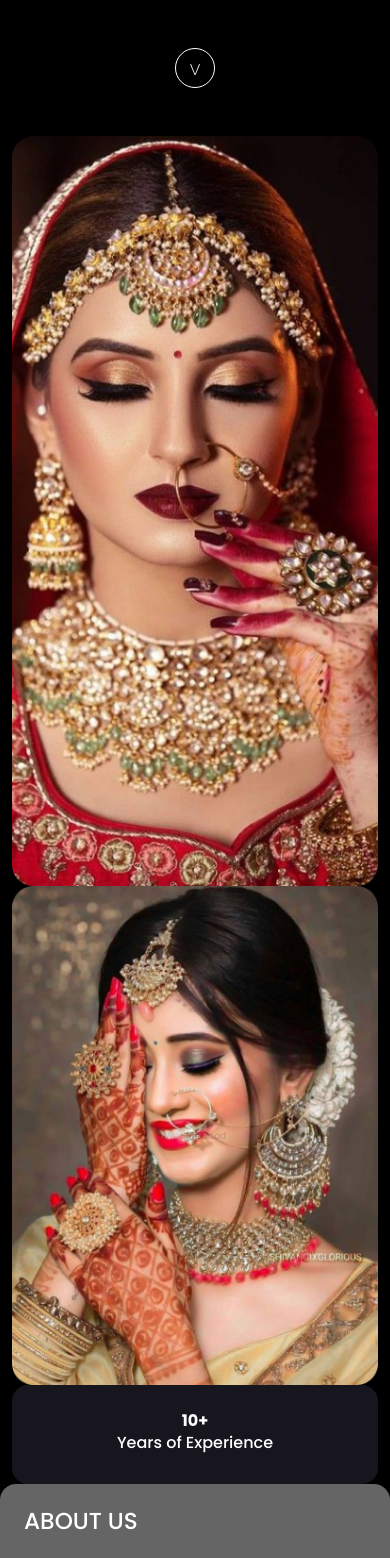
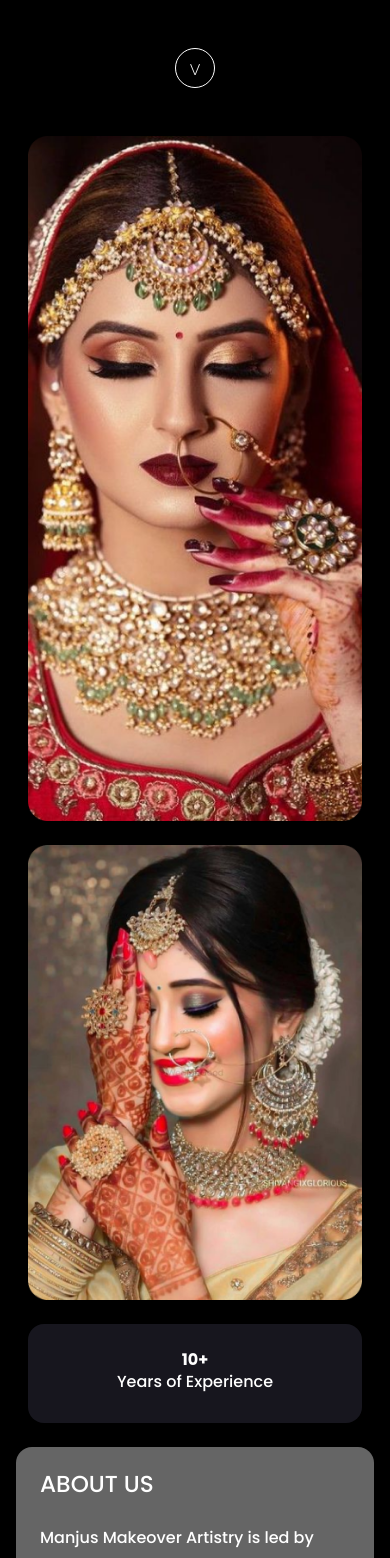
Before and after one commit to DivyaG7/manjusmakeover, a React (Create React App) app: page /About in a window 390 px wide. Shown: the part 432-1990 px from the top of the page. Built offline with nearby package versions, Linux system fonts and the light colour scheme.

Commit message:
first commit

```diff
--- a/src/pages/about.jsx
+++ b/src/pages/about.jsx
@@ -64,7 +64,7 @@ export const About = () => {
             <section className='About-section'>
                 <img src={aboutImage} alt='aboutImage' className='img-fluid' />
 
-                <div className='mt-5 text-center'>
+                <div className='mt-5 text-center pe-3 ps-3'>
                     <h1>About <span style={{ color: '#B2984A' }}>Manjus Makeover</span> Artistry</h1>
 
                     <p className='mt-2'>Renowned Bridal Makeup Artist in Chennai</p>
@@ -86,10 +86,10 @@ export const About = () => {
                             <div className='row'>
                                 <div className='col-md-6'>
                                     <div className='row'>
-                                        <div className='col-md-6'>
+                                        <div className='col-md-6 mb-4'>
                                             <img src={about1} alt='about-page-image' className='img-fluid' />
                                         </div>
-                                        <div className='col-md-6 d-flex flex-column'>
+                                        <div className='col-md-6 d-flex flex-column mb-4 gap-4'>
                                             <div className=''>
                                                 <img src={about2} alt='about-page-image' className='img-fluid' />
                                             </div>
```
